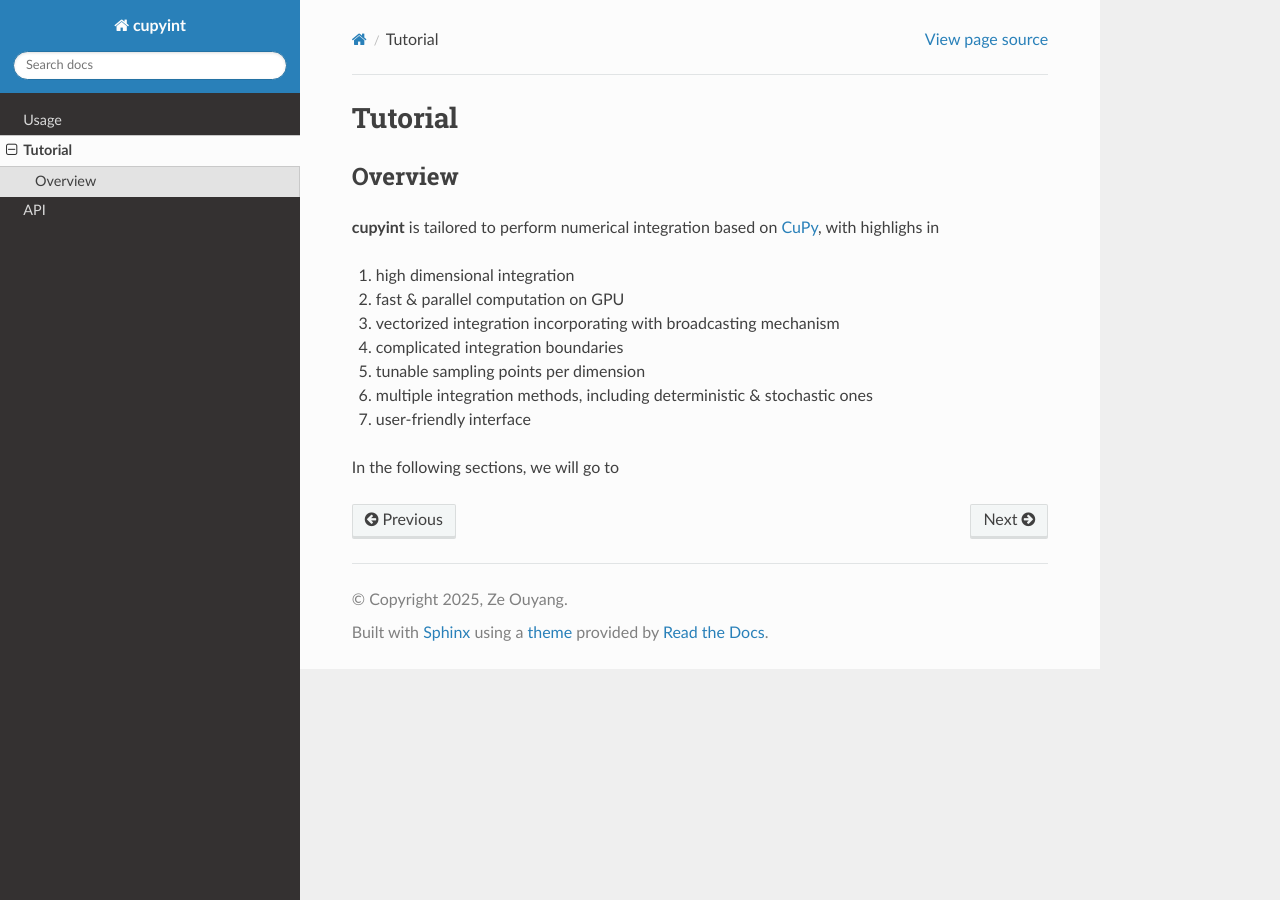
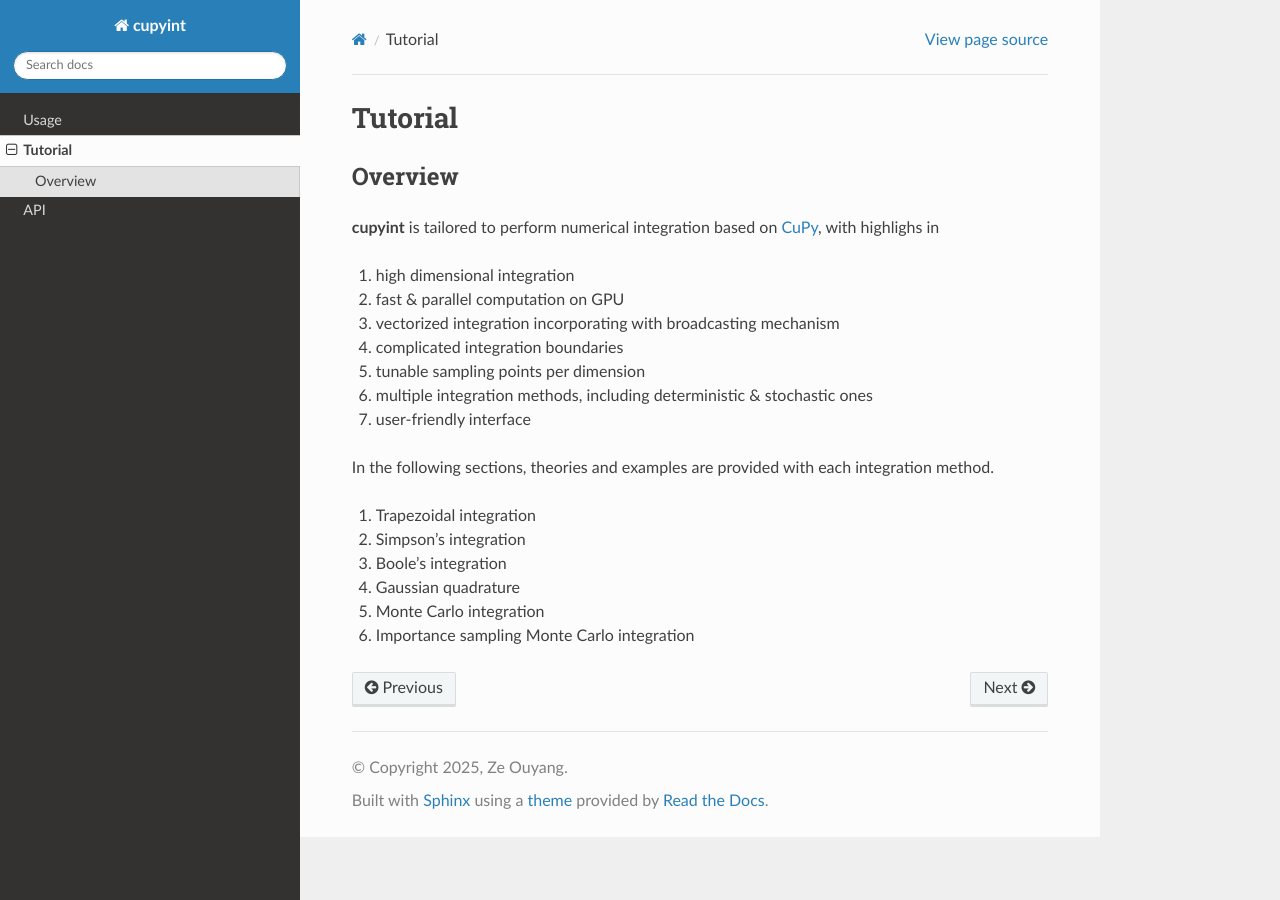
Before and after one commit to ze-ouyang/cupyint_doc, a Sphinx documentation site: the page built from docs/source/tutorial.rst, in a window 1280 px wide. Built offline with Sphinx 7.4.7 and the Read the Docs theme 3.1.0, drawn with Linux system fonts in a browser that asks for light colours.

Commit message:
Update tutorial.rst

```diff
--- a/docs/source/tutorial.rst
+++ b/docs/source/tutorial.rst
@@ -13,4 +13,11 @@ Overview
 6. multiple integration methods, including deterministic & stochastic ones
 7. user-friendly interface
 
-In the following sections, we will go to
+In the following sections, theories and examples are provided with each integration method.
+
+1. Trapezoidal integration
+2. Simpson's integration
+3. Boole's integration
+4. Gaussian quadrature
+5. Monte Carlo integration
+6. Importance sampling Monte Carlo integration
```
